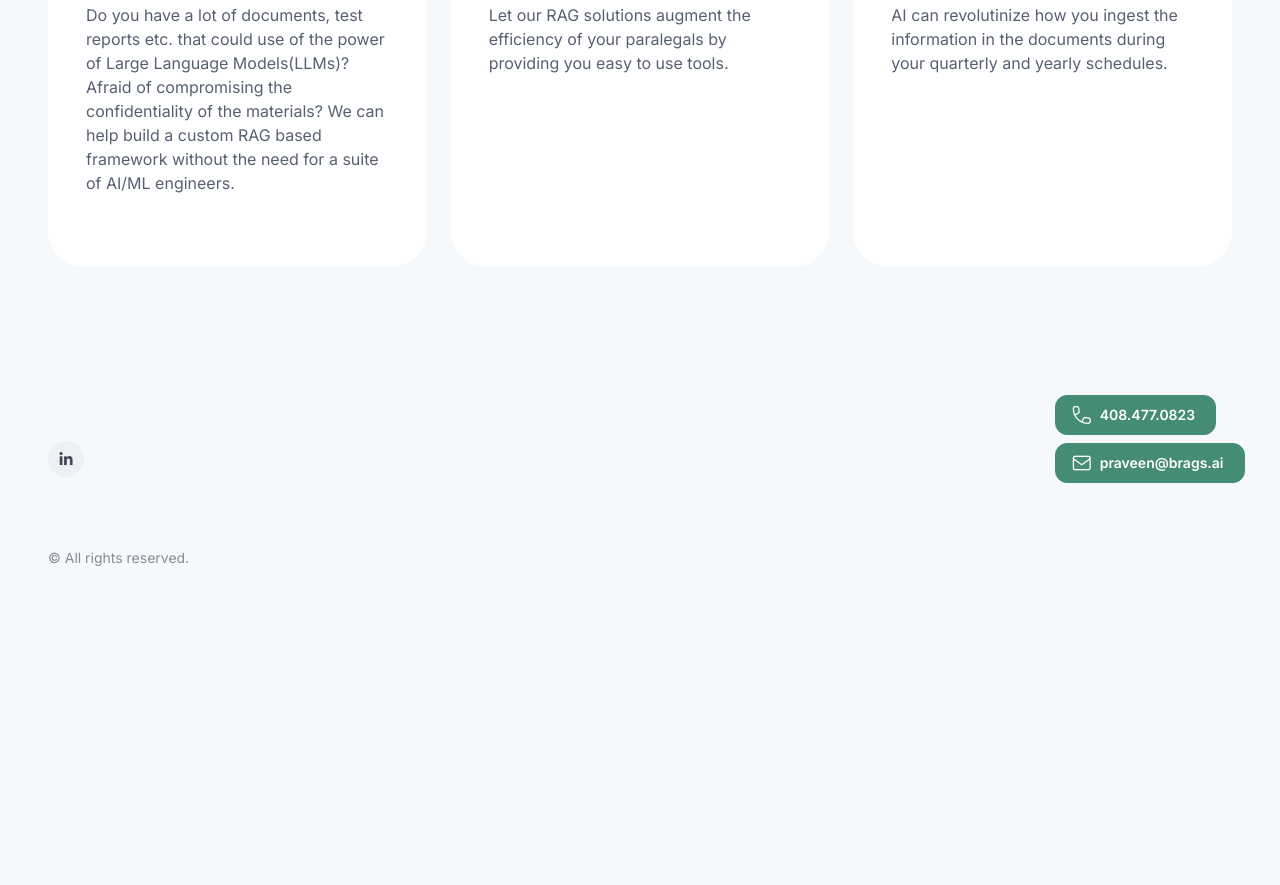
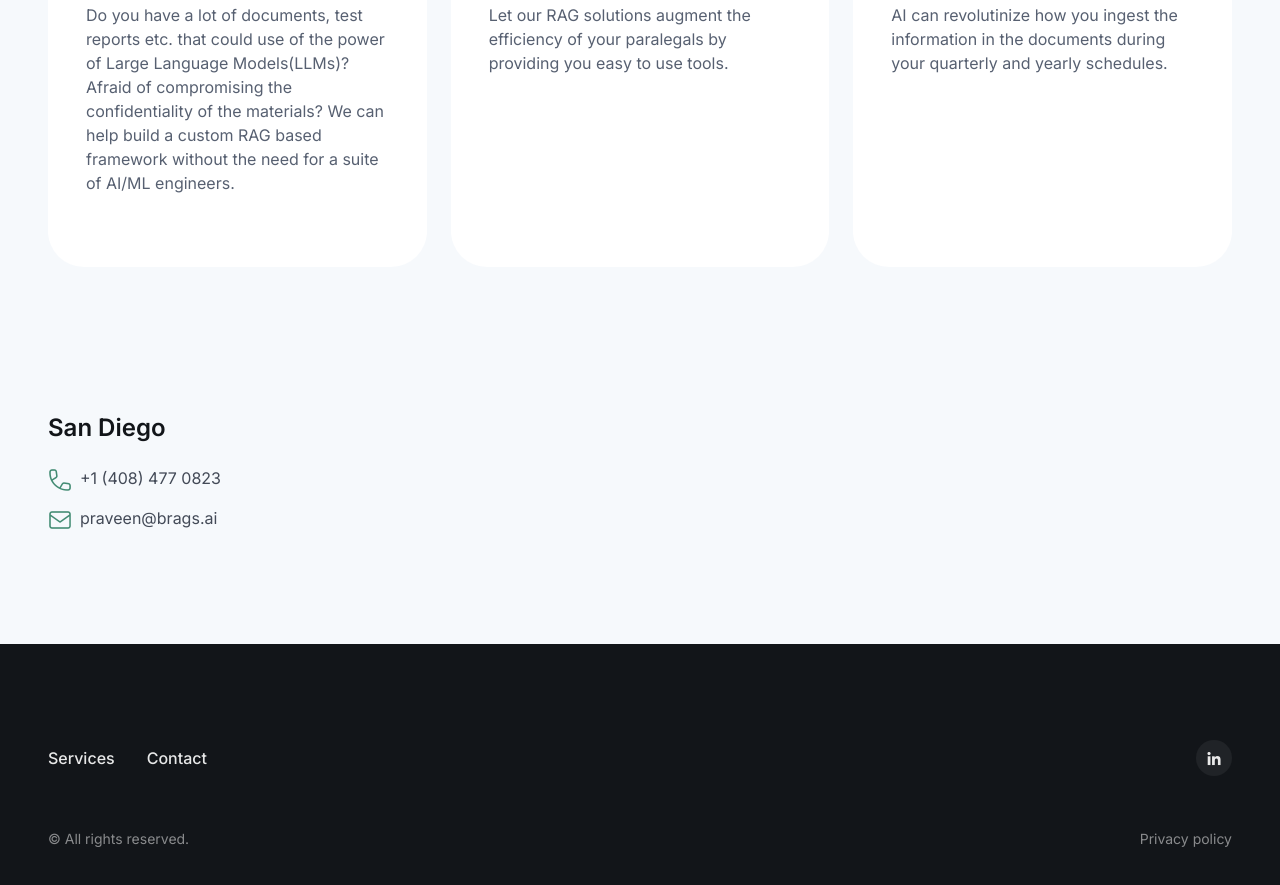
Before and after one commit to moonchaser/bragswebapp, a plain HTML site: page docs/index.html in a window 1280 px wide. Shown: the part 1543-2428 px from the top of the page. Before the commit the page ends 2159 px from the top, so only its background shows below. Drawn offline with Linux system fonts and the light colour scheme.

Commit message:
updated the contact card

```diff
--- a/docs/index.html
+++ b/docs/index.html
@@ -632,77 +632,57 @@
           </div>
         </div>
       </section>
+
+
+
+
+ <!-- Contact details -->
+      <section class="bg-secondary py-5" id="contact">
+        <div class="container py-lg-3 py-xl-4 py-xxl-5">
+          <div class="row row-cols-1 row-cols-sm-2 row-cols-lg-3 g-4 py-sm-2 py-md-3 py-lg-4">
+            <div class="col">
+              <h2 class="h4 mb-4">San Diego</h2>
+              <ul class="list-unstyled mb-0">
+                <li class="nav flex-nowrap mb-3">
+                  <i class="ai-phone lead text-primary me-2"></i>
+                  <a class="nav-link fw-normal p-0 mt-n1" href="tel:+14084770823">+1&nbsp;(408)&nbsp;477&nbsp;0823</a>
+                </li>
+                <li class="nav flex-nowrap mb-3">
+                  <i class="ai-mail lead text-primary me-2"></i>
+                  <a class="nav-link fw-normal p-0 mt-n1" href="mailto:praveen@brags.ai">praveen@brags.ai</a>
+                </li>
+              </ul>
+            </div>
+          </div>
+        </div>
+      </section>
+
     </main>
 
 
-    <!-- Footer -->
-    <footer class="footer pt-lg-5 pt-4 pb-5">
-      <div class="container pt-3 mt-md-2 mt-lg-3">
-        <div class="row gy-md-5 gy-4 mb-md-5 mb-4 pb-lg-2">
-          <div class="col-lg-3">
-            <a class="navbar-brand d-inline-flex align-items-center mb-lg-4 mb-3" href="index.html">
-              <span class="text-primary flex-shrink-0 me-2">
-<!--                 <svg version="1.1" width="35" height="32" viewBox="0 0 36 33" xmlns="http://www.w3.org/2000/svg">
-                  <path fill="currentColor" d="M35.6,29c-1.1,3.4-5.4,4.4-7.9,1.9c-2.3-2.2-6.1-3.7-9.4-3.7c-3.1,0-7.5,1.8-10,4.1c-2.2,2-5.8,1.5-7.3-1.1c-1-1.8-1.2-4.1,0-6.2l0.6-1.1l0,0c0.6-0.7,4.4-5.2,12.5-5.7c0.5,1.8,2,3.1,3.9,3.1c2.2,0,4.1-1.9,4.1-4.2s-1.8-4.2-4.1-4.2c-2,0-3.6,1.4-4,3.3H7.7c-0.8,0-1.3-0.9-0.9-1.6l5.6-9.8c2.5-4.5,8.8-4.5,11.3,0L35.1,24C36,25.7,36.1,27.5,35.6,29z"></path>
-                </svg> -->
-              </span>
-              <!-- <span class="text-nav">bRAGs</span> -->
+        <!-- Footer -->
+    <footer class="footer bg-dark pb-3 pt-sm-3 py-md-4 py-lg-5" data-bs-theme="dark">
+      <div class="container pb-4 pt-5">
+        <div class="d-md-flex align-items-center justify-content-between pb-1 pb-md-0 mb-4 mb-md-5">
+          <nav class="nav justify-content-center justify-content-md-start pb-sm-2 pb-md-0 mb-4 mb-md-0 ms-md-n3">
+            <a class="nav-link py-1 px-0 mx-3" href="#">Services</a>
+<!--             <a class="nav-link py-1 px-0 mx-3" href="#">Reviews</a>
+            <a class="nav-link py-1 px-0 mx-3" href="#">Team</a>
+            <a class="nav-link py-1 px-0 mx-3" href="#">Blog</a> -->
+            <a class="nav-link py-1 px-0 mx-3" href="#contact">Contact</a>
+          </nav>
+          <div class="d-flex justify-content-center justify-content-md-start me-md-n2">
+            <a class="btn btn-icon btn-sm btn-secondary btn-linkedin rounded-circle mx-2" href="https://www.linkedin.com/in/praveen-samudrala/" aria-label="LinkedIn">
+              <i class="ai-linkedin"></i>
             </a>
-            <!-- <p class="mb-4 pb-lg-1 fs-xs text-body-secondary" style="max-width: 306px;">The agency with extensive experience that creates marketing strategies for B2B and B2C companies.</p> -->
-            <div class="d-flex mt-n3 ms-n3">
-              <a class="btn btn-secondary btn-icon btn-sm btn-linkedin rounded-circle mt-3 ms-3" href="https://www.linkedin.com/in/praveen-samudrala/" aria-label="LinkedIn">
-                <i class="ai-linkedin"></i>
-              </a>
-            </div>
-          </div>
-          <div class="col-xl-8 offset-xl-1 col-lg-9">
-            <div class="row row-cols-sm-4 row-cols-1">
-              <div class="col">
-                <ul class="nav flex-column mb-0">
-<!--                   <li class="nav-item mb-2"><a class="nav-link p-0" href="#">Services</a></li>
-                  <li class="nav-item mb-2"><a class="nav-link p-0" href="#">Industries</a></li>
-                  <li class="nav-item mb-2"><a class="nav-link p-0" href="#">Clients</a></li>
-                  <li class="nav-item mb-2"><a class="nav-link p-0" href="#">Reviews</a></li>
-                  <li class="nav-item mb-2"><a class="nav-link p-0" href="#">Case studies</a></li> -->
-                </ul>
-              </div>
-              <div class="col">
-                <ul class="nav flex-column mb-0">
-<!--                   <li class="nav-item mb-2"><a class="nav-link p-0" href="#">Contacts</a></li>
-                  <li class="nav-item mb-2"><a class="nav-link p-0" href="#">Help center</a></li>
-                  <li class="nav-item mb-2"><a class="nav-link p-0" href="#">Privacy policy</a></li> -->
-                </ul>
-              </div>
-              <div class="col">
-                <ul class="nav flex-column mb-0">
-<!--                   <li class="nav-item mb-2"><a class="nav-link p-0" href="#">About</a></li>
-                  <li class="nav-item mb-2"><a class="nav-link p-0" href="#">Careers</a></li>
-                  <li class="nav-item mb-2"><a class="nav-link p-0" href="#">News &amp; insights</a></li>
-                  <li class="nav-item mb-2"><a class="nav-link p-0" href="#">Industry forecasts</a></li> -->
-                </ul>
-              </div>
-              <div id="contact" class="col">
-                <ul class="nav flex-column mb-0">
-                  <li class="nav-item mb-2">
-                      <a class="btn btn-primary btn-sm fs-sm order-lg-3 d-none d-sm-inline-flex" href="mailto:praveen@brags.ai" rel="noopener">
-                      <i class="ai-phone fs-xl me-2 ms-n1"></i>
-                      408.477.0823
-                      </a>
-
-                  </li>
-                  <li class="nav-item mb-2">
-                      <a class="btn btn-primary btn-sm fs-sm order-lg-3 d-none d-sm-inline-flex" href="mailto:praveen@brags.ai" rel="noopener">
-                      <i class="ai-mail fs-xl me-2 ms-n1"></i>
-                      praveen@brags.ai
-                      </a>
-
-                  </li>
-                </ul>
-              </div>
-            </div>
           </div>
         </div>
-        <div class="nav fs-sm text-body-secondary">&copy; All rights reserved.</div>
+        <div class="d-md-flex align-items-center justify-content-between text-center text-md-start">
+          <a class="nav-link d-inline-block text-body-secondary fs-sm text-decoration-none order-md-2 py-1 px-0 mb-3 mb-md-0" href="#">Privacy policy</a>
+          <p class="nav fs-sm order-md-1 mb-0">
+            <span class="text-body-secondary">&copy; All rights reserved.</span>
+          </p>
+        </div>
       </div>
     </footer>
 
```
